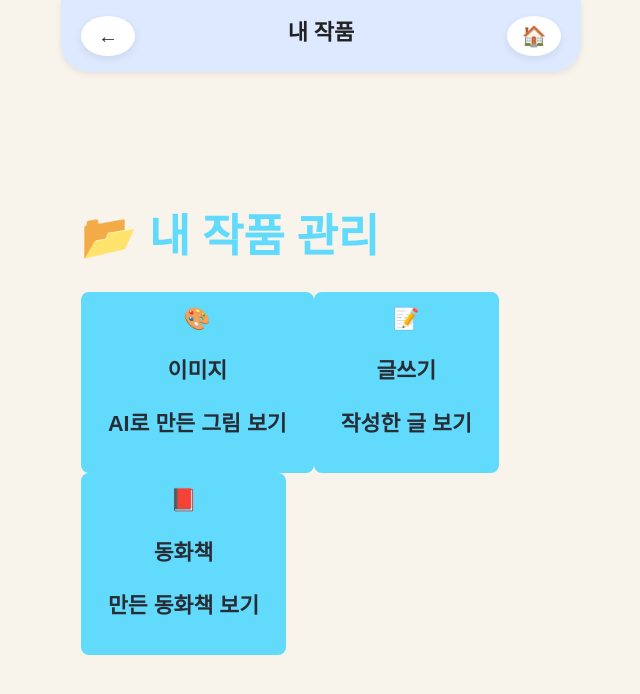
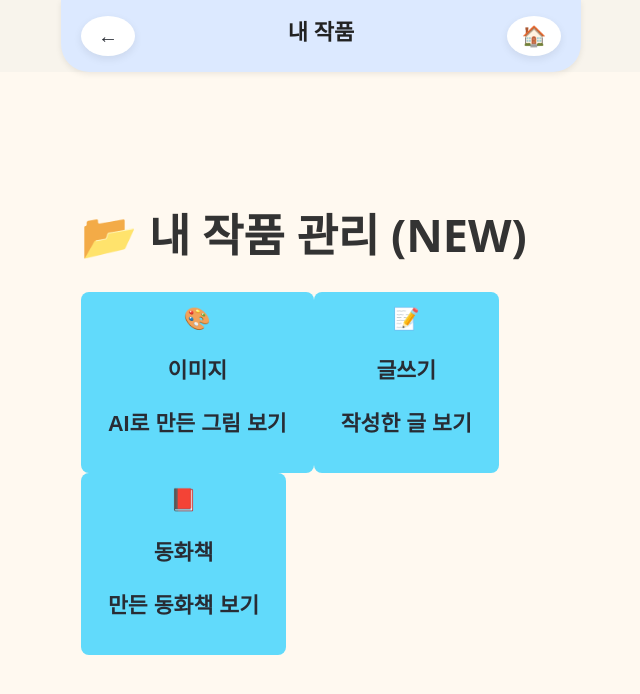
Before and after one commit to sunsudun25-cloud/hidi-story-maker, a React (Vite) app: page /my-works in a window 1280 px wide. Shown: the top 694 px of the page, without its empty margins (319-959 px from the left). Built offline with nearby package versions, Linux system fonts and the light colour scheme.

Commit message:
DEBUG: Add console log and NEW marker to MyWorksHome

```diff
--- a/src/pages/MyWorksHome.tsx
+++ b/src/pages/MyWorksHome.tsx
@@ -4,13 +4,15 @@ import { useNavigate } from "react-router-dom";
 export default function MyWorksHome() {
   const navigate = useNavigate();
 
+  console.log("🔥🔥🔥 MyWorksHome NEW VERSION LOADED 🔥🔥🔥");
+
   return (
-    <div className="screen">
+    <div className="screen" style={{ backgroundColor: '#FFF9F0' }}>
       <div className="screen-body p-5">
 
         {/* 제목 */}
-        <h1 className="text-2xl font-bold mb-6 text-center">
-          📂 내 작품 관리
+        <h1 className="text-2xl font-bold mb-6 text-center" style={{ color: '#333' }}>
+          📂 내 작품 관리 (NEW)
         </h1>
 
         {/* 메뉴 3개 */}
```
